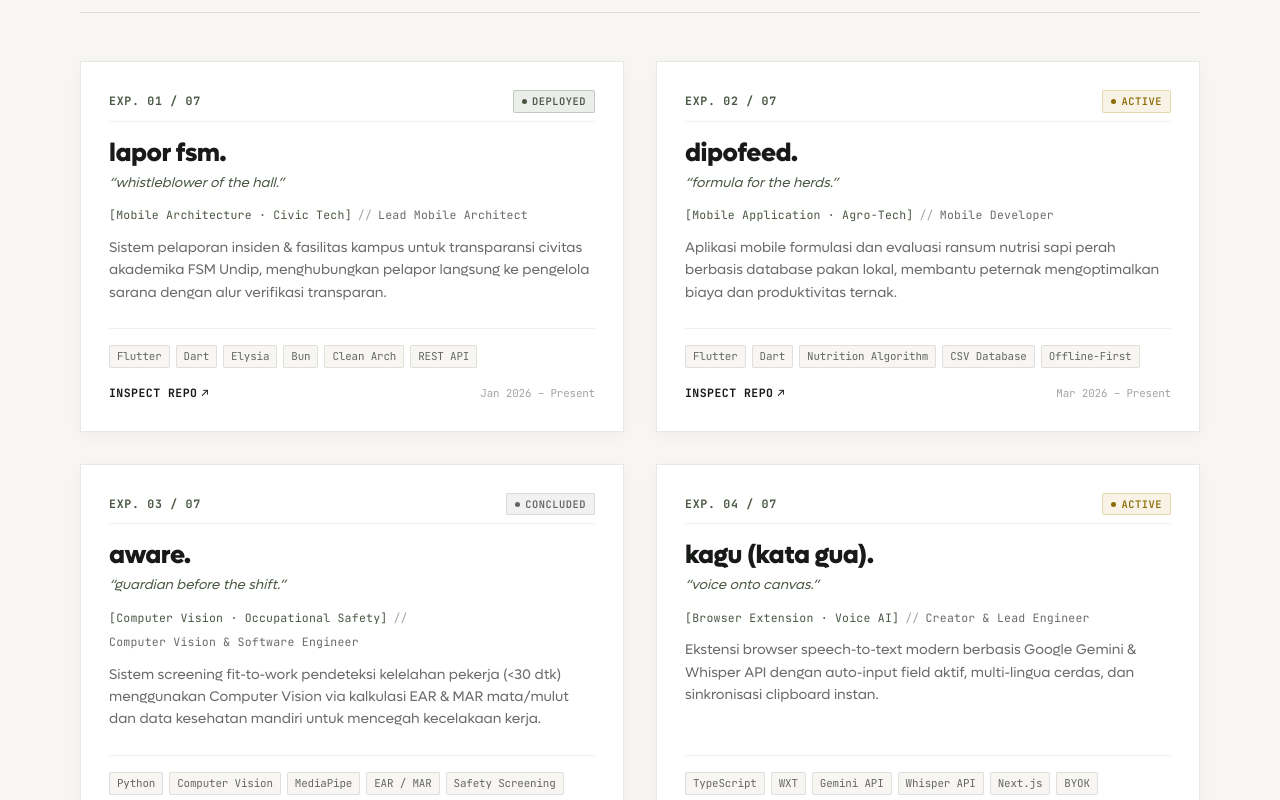
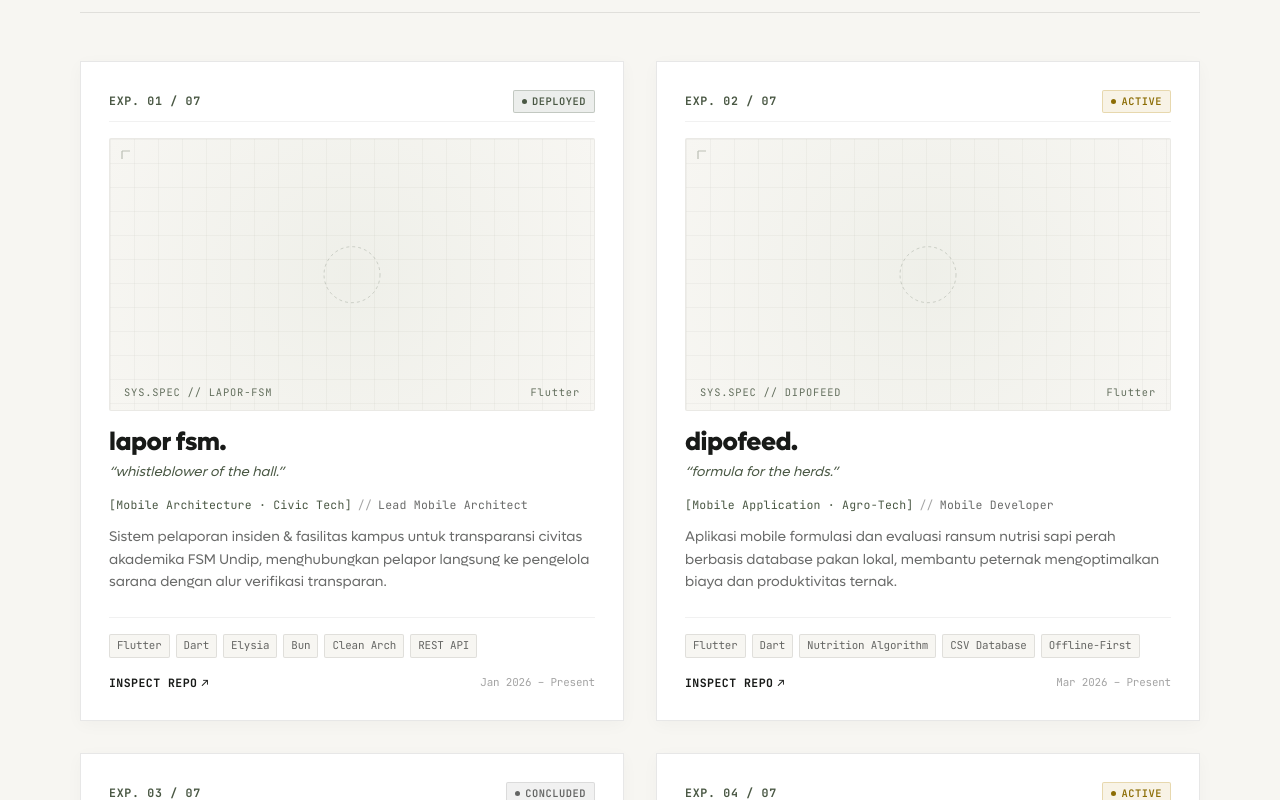
Before and after one commit to intxdv/adventure-log, a React (Vite) app: page / in a window 1280 px wide. Shown: the part 2060-2860 px from the top of the page. Built offline with nearby package versions, Linux system fonts and the light colour scheme.

Commit message:
feat(expeditions): add editorial blueprint visual frame with 16-9 aspect ratio and hover scaling

```diff
--- a/src/components/SelectedExpeditions.css
+++ b/src/components/SelectedExpeditions.css
@@ -182,6 +182,68 @@
   background-color: currentColor;
 }
 
+/* Card Visual Blueprint / Thumbnail Frame */
+.exp-card-visual {
+  position: relative;
+  width: 100%;
+  aspect-ratio: 16 / 9;
+  background-color: var(--color-canvas);
+  border: 1px solid var(--hairline-subtle);
+  border-radius: 2px;
+  overflow: hidden;
+  margin-bottom: var(--space-md);
+}
+
+.exp-card-img {
+  width: 100%;
+  height: 100%;
+  object-fit: cover;
+  display: block;
+  transition: transform 0.5s var(--ease-out-expo);
+}
+
+.expedition-card:hover .exp-card-img {
+  transform: scale(1.04);
+}
+
+.exp-blueprint-frame {
+  width: 100%;
+  height: 100%;
+  position: relative;
+  display: flex;
+  align-items: flex-end;
+  justify-content: space-between;
+  padding: 10px 14px;
+  background: radial-gradient(circle at 50% 50%, rgba(143, 163, 130, 0.08) 0%, rgba(247, 246, 242, 0.5) 100%);
+  transition: background 0.3s ease;
+}
+
+.expedition-card:hover .exp-blueprint-frame {
+  background: radial-gradient(circle at 50% 50%, rgba(143, 163, 130, 0.16) 0%, rgba(247, 246, 242, 0.3) 100%);
+}
+
+.exp-blueprint-grid {
+  position: absolute;
+  top: 0;
+  left: 0;
+  right: 0;
+  bottom: 0;
+  pointer-events: none;
+}
+
+.exp-blueprint-stamp {
+  position: relative;
+  z-index: 2;
+  width: 100%;
+  display: flex;
+  justify-content: space-between;
+  align-items: center;
+  font-size: 0.65rem;
+  color: var(--color-olive);
+  letter-spacing: 0.08em;
+  opacity: 0.85;
+}
+
 /* Card Main Typography */
 .exp-card-body {
   flex-grow: 1;
--- a/src/components/SelectedExpeditions.tsx
+++ b/src/components/SelectedExpeditions.tsx
@@ -154,6 +154,37 @@ const ExpeditionCard: React.FC<ExpeditionCardProps> = ({ expedition }) => {
           </span>
         </div>
 
+        {/* Card Visual Blueprint / Thumbnail Frame */}
+        <div className="exp-card-visual" aria-hidden="true">
+          {expedition.image ? (
+            <img
+              src={expedition.image}
+              alt={expedition.title}
+              className="exp-card-img"
+              loading="lazy"
+              width={640}
+              height={360}
+            />
+          ) : (
+            <div className="exp-blueprint-frame">
+              <svg className="exp-blueprint-grid" width="100%" height="100%" xmlns="http://www.w3.org/2000/svg">
+                <defs>
+                  <pattern id={`grid-${expedition.id}`} width="24" height="24" patternUnits="userSpaceOnUse">
+                    <path d="M 24 0 L 0 0 0 24" fill="none" stroke="rgba(74, 88, 68, 0.12)" strokeWidth="0.8" />
+                  </pattern>
+                </defs>
+                <rect width="100%" height="100%" fill={`url(#grid-${expedition.id})`} />
+                <circle cx="50%" cy="50%" r="28" fill="none" stroke="rgba(74, 88, 68, 0.22)" strokeDasharray="3,3" />
+                <path d="M 12 12 L 20 12 M 12 12 L 12 20" stroke="rgba(74, 88, 68, 0.35)" strokeWidth="1.2" fill="none" />
+              </svg>
+              <div className="exp-blueprint-stamp font-mono">
+                <span>SYS.SPEC // {expedition.id.toUpperCase()}</span>
+                <span>{expedition.stack[0]}</span>
+              </div>
+            </div>
+          )}
+        </div>
+
         {/* Card Body */}
         <div className="exp-card-body">
           <h3 className="exp-card-title font-display">
```
